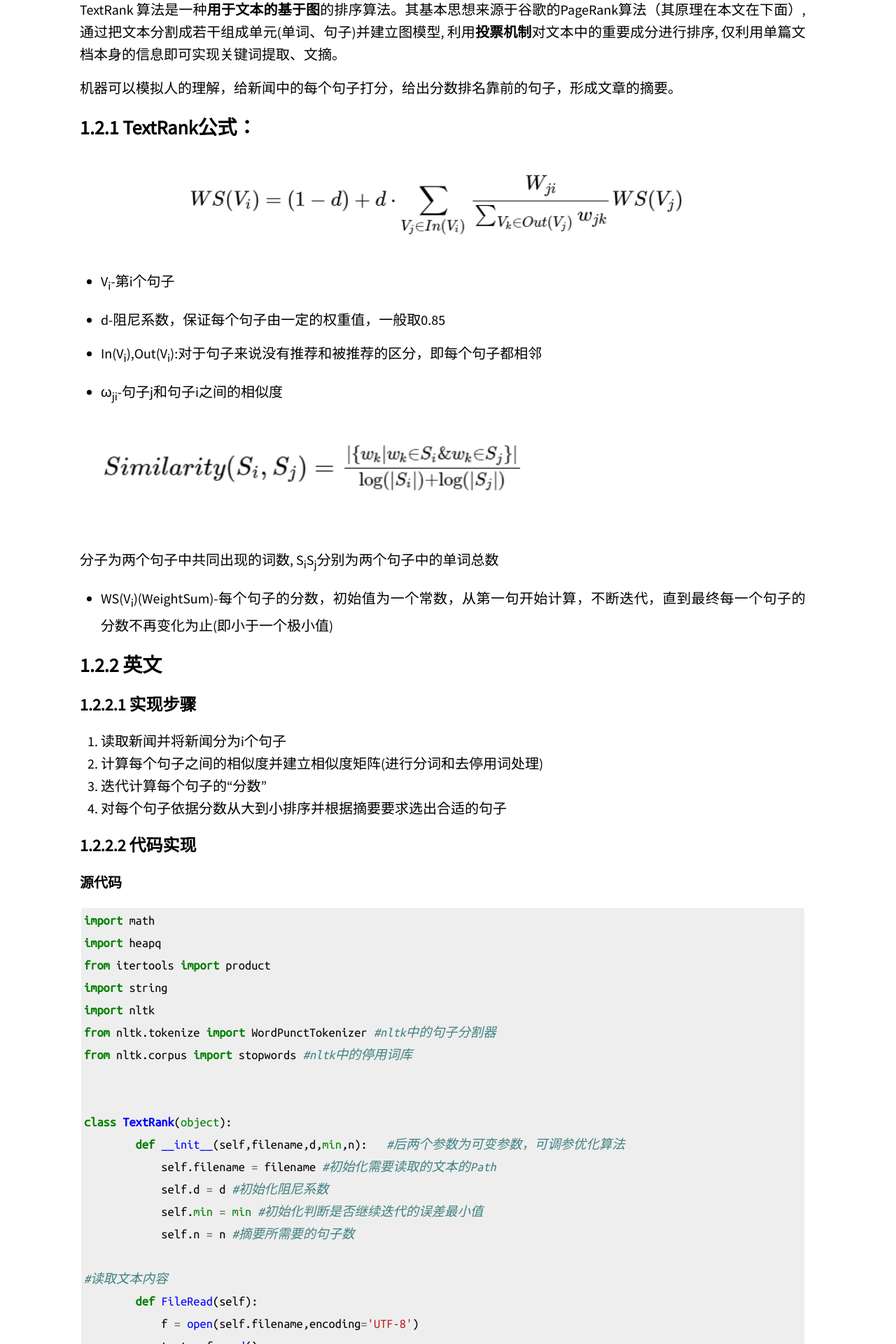
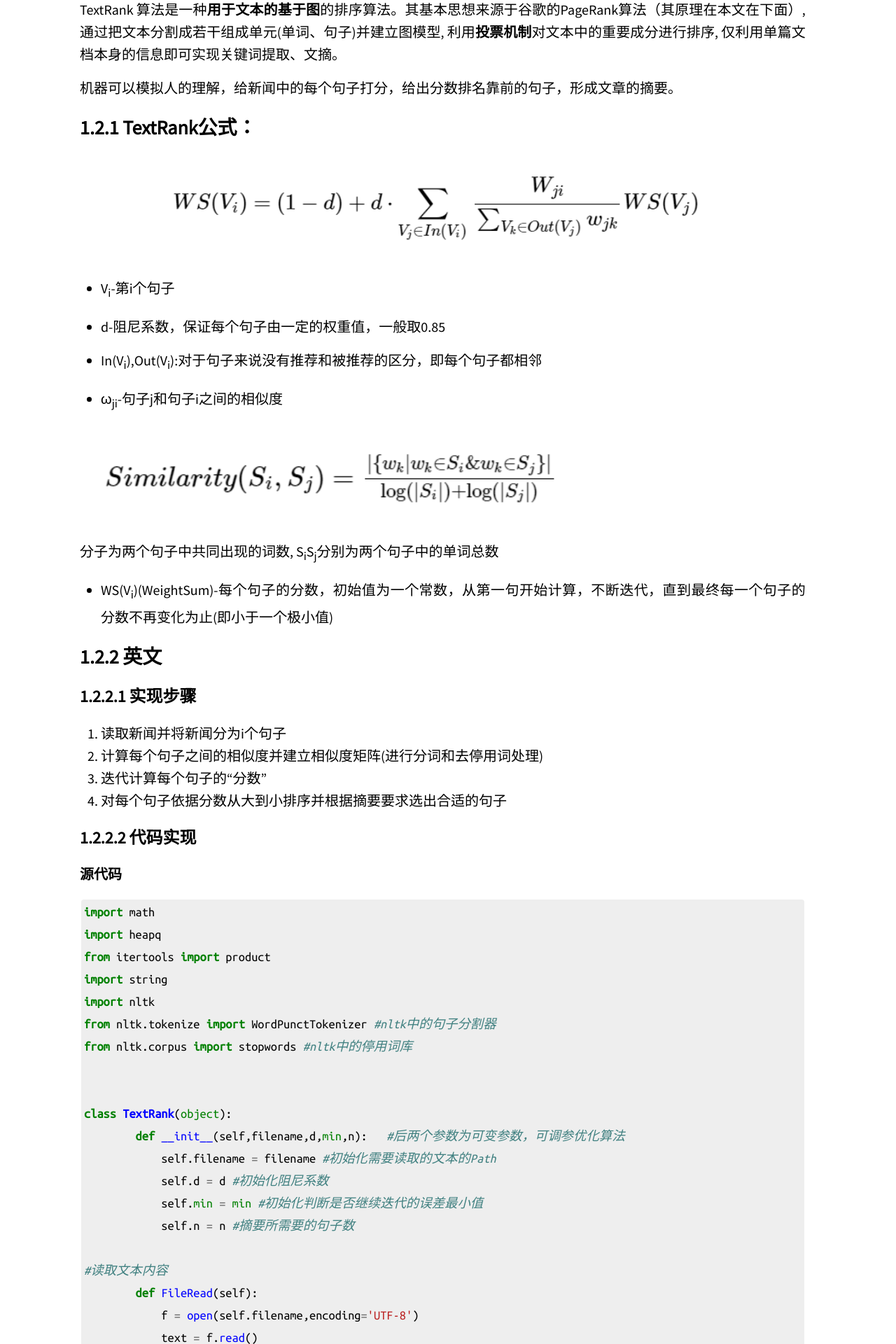
Before and after one commit to Cr7-joker/Cr7-joker.github.io, a Jekyll site: the page built from _posts/2019-02-06-News abstract extraction/2019-02-06-News abstract extraction.md, in a window 1280 px wide. Shown: the part 864-2784 px from the top of the page at 70% size. Built offline with Jekyll 4.4.1, drawn with Linux system fonts in a browser that asks for light colours; our own code applies the rules of GitHub Pages for plain Markdown files; formulas are drawn with MathJax 3; a script that is not in the unit is left out.

Commit message:
try commit

```diff
--- a/_posts/2019-02-06-News abstract extraction/2019-02-06-News abstract extraction.md
+++ b/_posts/2019-02-06-News abstract extraction/2019-02-06-News abstract extraction.md
@@ -24,7 +24,7 @@ TextRank 算法是一种**用于文本的基于图**的排序算法。其基本
 
 ### TextRank公式：
 
-<img src="https://raw.githubusercontent.com/Cr7-joker/Cr7-joker.github.io/master/_posts/2019-02-06-News%20abstract%20extraction/assert/T1.png" width="75%" alt="TextRank公式" >
+<img src="https://raw.githubusercontent.com/Cr7-joker/Cr7-joker.github.io/master/_posts/2019-02-06-News%20abstract%20extraction/assert/T1.png" width="80%" alt="TextRank公式" >
 
 * V<sub>i</sub>-第i个句子
 
@@ -34,9 +34,8 @@ TextRank 算法是一种**用于文本的基于图**的排序算法。其基本
 
 * ω<sub>ji</sub>-句子j和句子i之间的相似度
 
-<img src="https://raw.githubusercontent.com/Cr7-joker/Cr7-joker.github.io/master/_posts/2019-02-06-News%20abstract%20extraction/assert/T2.png" width="65%" alt="相似度计算公式" style="margin-left:0;">
+<img src="https://raw.githubusercontent.com/Cr7-joker/Cr7-joker.github.io/master/_posts/2019-02-06-News%20abstract%20extraction/assert/T2.png" width="70%" alt="相似度计算公式" style="margin-left:0;">
 
- <br/>
  分子为两个句子中共同出现的词数, S<sub>i</sub>S<sub>j</sub>分别为两个句子中的单词总数
 
 * WS(V<sub>i</sub>)(WeightSum)-每个句子的分数，初始值为一个常数，从第一句开始计算，不断迭代，直到最终每一个句子的分数不再变化为止(即小于一个极小值)
@@ -338,13 +337,13 @@ MMR是Maximal Marginal Releuance的缩写，中文为最大边界相关算法或
 
 **公式：**
 
-<img src="https://raw.githubusercontent.com/Cr7-joker/Cr7-joker.github.io/master/_posts/2019-02-06-News%20abstract%20extraction/assert/MMR1.png" width="75%" alt="MMR公式">
+<img src="https://raw.githubusercontent.com/Cr7-joker/Cr7-joker.github.io/master/_posts/2019-02-06-News%20abstract%20extraction/assert/MMR1.png" width="80%" alt="MMR公式">
 
 ## MMR用于新闻提取
 
 •当我们将MMR用于新闻摘要提取时，可以将Query看做是整篇文档，对公式稍作修改，变成下面这个样子：
 
-<img src="https://raw.githubusercontent.com/Cr7-joker/Cr7-joker.github.io/master/_posts/2019-02-06-News%20abstract%20extraction/assert/MMR2.jpg" width="75%" alt="MMR用于新闻提取公式">
+<img src="https://raw.githubusercontent.com/Cr7-joker/Cr7-joker.github.io/master/_posts/2019-02-06-News%20abstract%20extraction/assert/MMR2.jpg" width="80%" alt="MMR用于新闻提取公式">
 
 •左边的score计算的是句子的重要性分值，右边的计算的是句子与所有已经被选择成为摘要的句子之间的相似度最大值，注意这里的是负号，说明成为摘要的句子间的相似度越小越好。此处体现了MMR的算法原理，即均衡考虑了文章摘要的重要性和多样性。这种摘要提取方式与textrank不同，textrank只取全文的重要句子进行排序形成摘要，忽略了其多样性。
 
```
